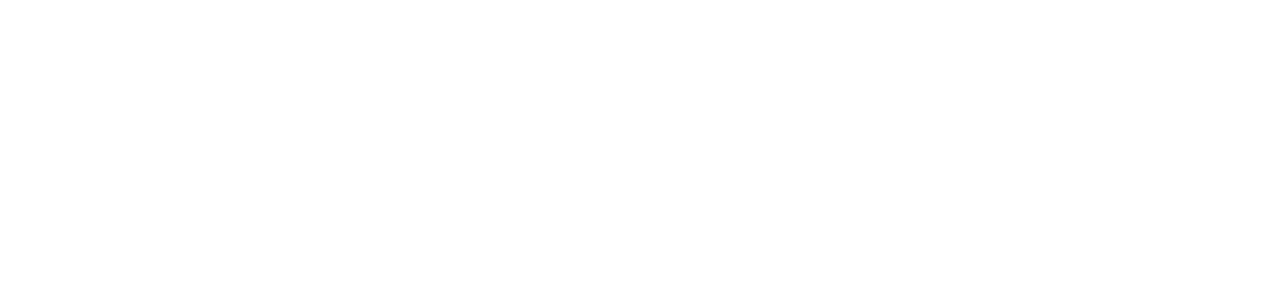
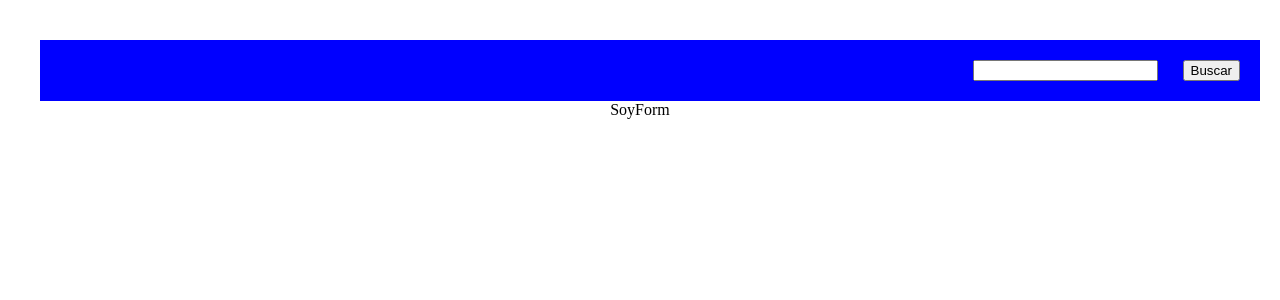
Before and after one commit to Boschaynamo/pi-drivers, a React (Vite) app in the folder client/: page /form in a window 1280 px wide. Before the commit this address had no page. Shown: the top 300 px of the page. Built offline with nearby package versions, Linux system fonts and the light colour scheme.

Commit message:
Added initial Form component

```diff
--- a/client/src/App.jsx
+++ b/client/src/App.jsx
@@ -5,6 +5,8 @@
 import Home from "./components/Home/Home.jsx";
 import Nav from "./components/Nav/Nav.jsx";
 import Detail from "./components/Detail/Detail.jsx"
+import Form from "./components/Form/Form.jsx"
+
 import "./App.css";
 
 function App() {
@@ -36,11 +38,12 @@
   }, []);
   return (
     <>
-      {location.pathname === "/home" ? <Nav /> : null}
+      {location.pathname !== "/" ? <Nav /> : null}
       <Routes>
         <Route path="/" element={<Landing />} />
         <Route path="/home" element={<Home />} />
         <Route path="/detail/:id" element={<Detail />} />
+        <Route path="/form" element={<Form />}/>
       </Routes>
     </>
   );
--- /dev/null
+++ b/client/src/components/Form/Form.jsx
@@ -0,0 +1,5 @@
+const Form = ()=>{
+    return <div>SoyForm</div>
+}
+
+export default Form
```
